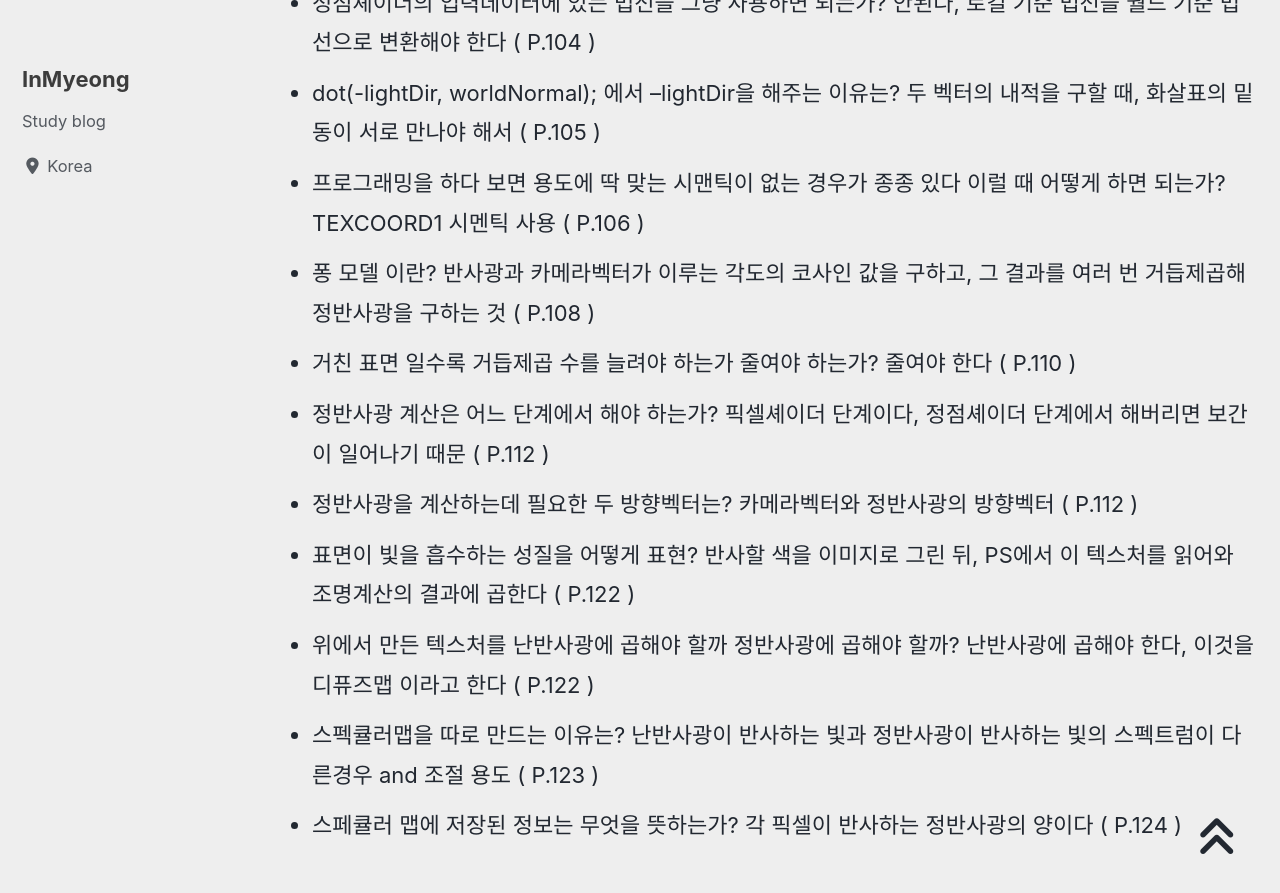
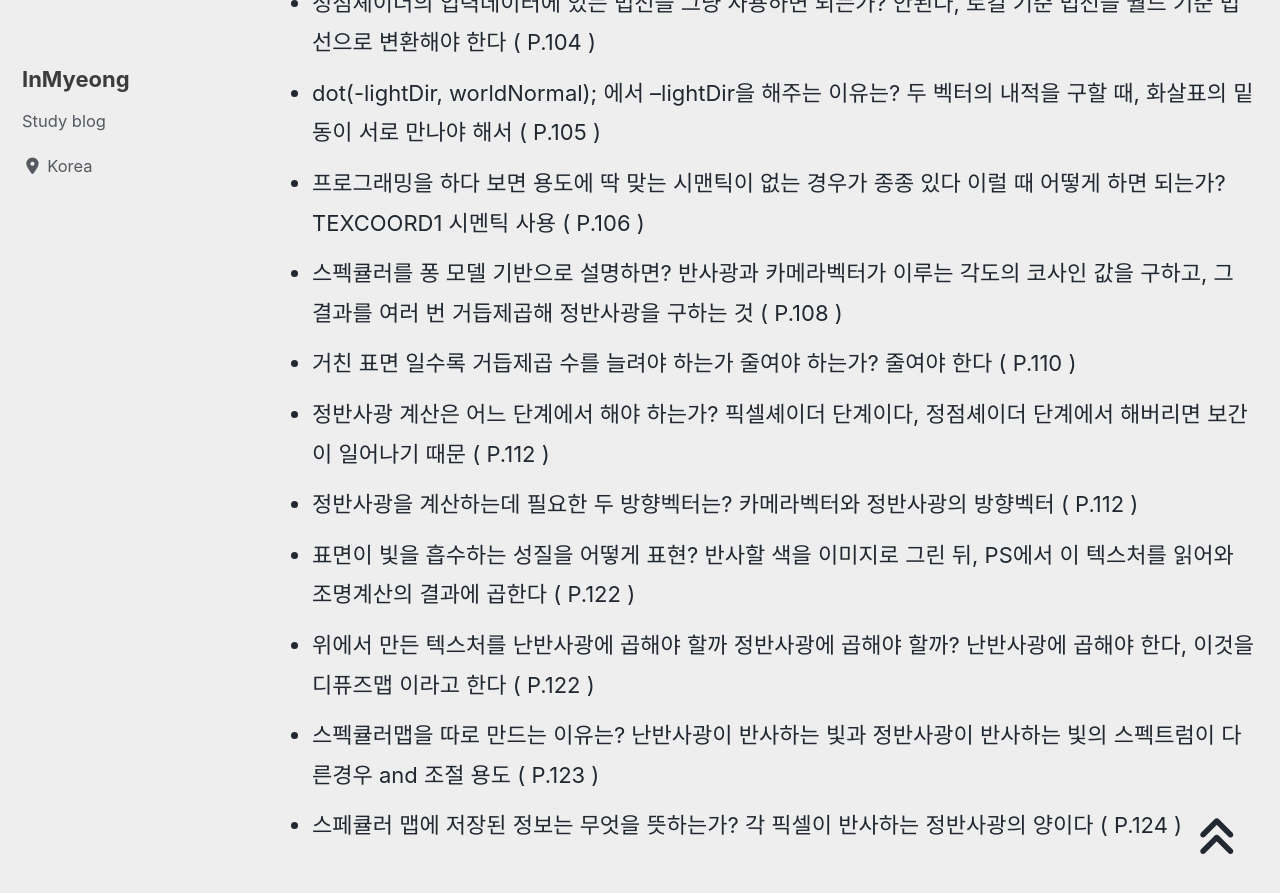
Before and after one commit to devMyeong/devMyeong.github.io, a Jekyll site: the page built from _posts/cs/2022-09-05-블로그-면접준비.md, in a window 1280 px wide and 900 px high, scrolled down 42978 px. Shown: the top 893 px of the window. Built offline with Jekyll 4.4.1, drawn with Linux system fonts in a browser that asks for light colours; cached includes are drawn as plain includes; nearby versions of some CDN libraries; some web fonts are replaced; comment, search, counter and statistics services are not loaded.

Commit message:
Chore : 수정

```diff
--- a/_posts/cs/2022-09-05-블로그-면접준비.md
+++ b/_posts/cs/2022-09-05-블로그-면접준비.md
@@ -400,7 +400,7 @@ last_modified_at: 2022-10-30
 - 정점셰이더의 입력데이터에 있는 법선을 그냥 사용하면 되는가? 안된다, 로컬 기준 법선을 월드 기준 법선으로 변환해야 한다 ( P.104 )
 - dot(-lightDir, worldNormal); 에서 –lightDir을 해주는 이유는? 두 벡터의 내적을 구할 때, 화살표의 밑동이 서로 만나야 해서 ( P.105 )
 - 프로그래밍을 하다 보면 용도에 딱 맞는 시맨틱이 없는 경우가 종종 있다 이럴 때 어떻게 하면 되는가? TEXCOORD1 시멘틱 사용 ( P.106 )
-- 퐁 모델 이란? 반사광과 카메라벡터가 이루는 각도의 코사인 값을 구하고, 그 결과를 여러 번 거듭제곱해 정반사광을 구하는 것 ( P.108 )
+- 스펙큘러를 퐁 모델 기반으로 설명하면? 반사광과 카메라벡터가 이루는 각도의 코사인 값을 구하고, 그 결과를 여러 번 거듭제곱해 정반사광을 구하는 것 ( P.108 )
 - 거친 표면 일수록 거듭제곱 수를 늘려야 하는가 줄여야 하는가? 줄여야 한다 ( P.110 )
 - 정반사광 계산은 어느 단계에서 해야 하는가? 픽셀셰이더 단계이다, 정점셰이더 단계에서 해버리면 보간이 일어나기 때문 ( P.112 )
 - 정반사광을 계산하는데 필요한 두 방향벡터는? 카메라벡터와 정반사광의 방향벡터 ( P.112 )
```
